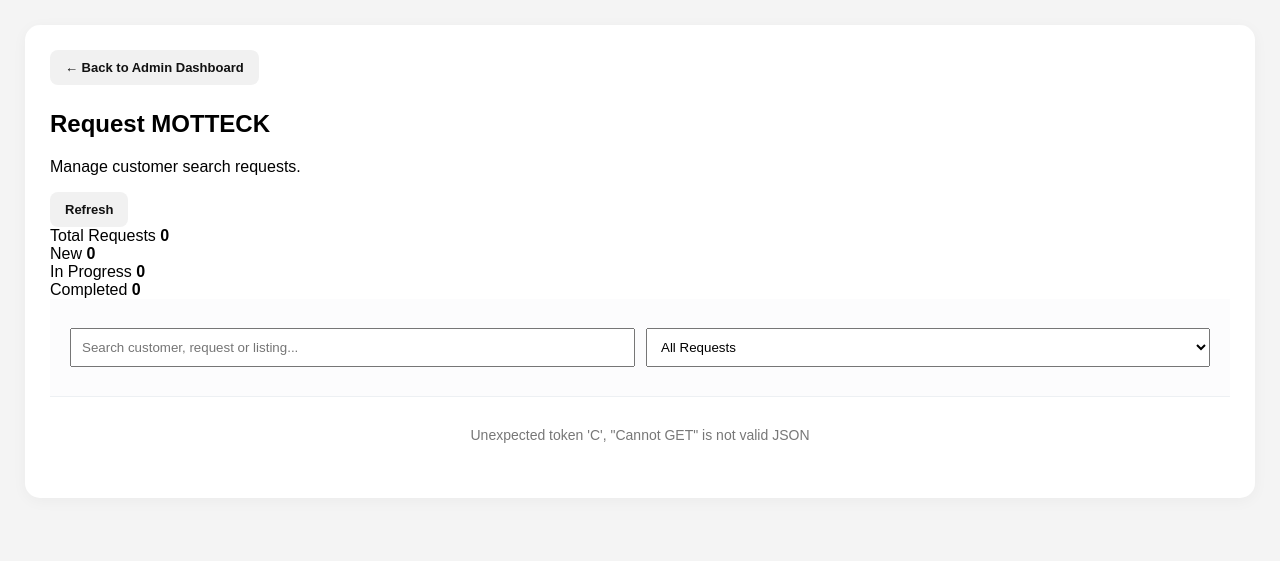
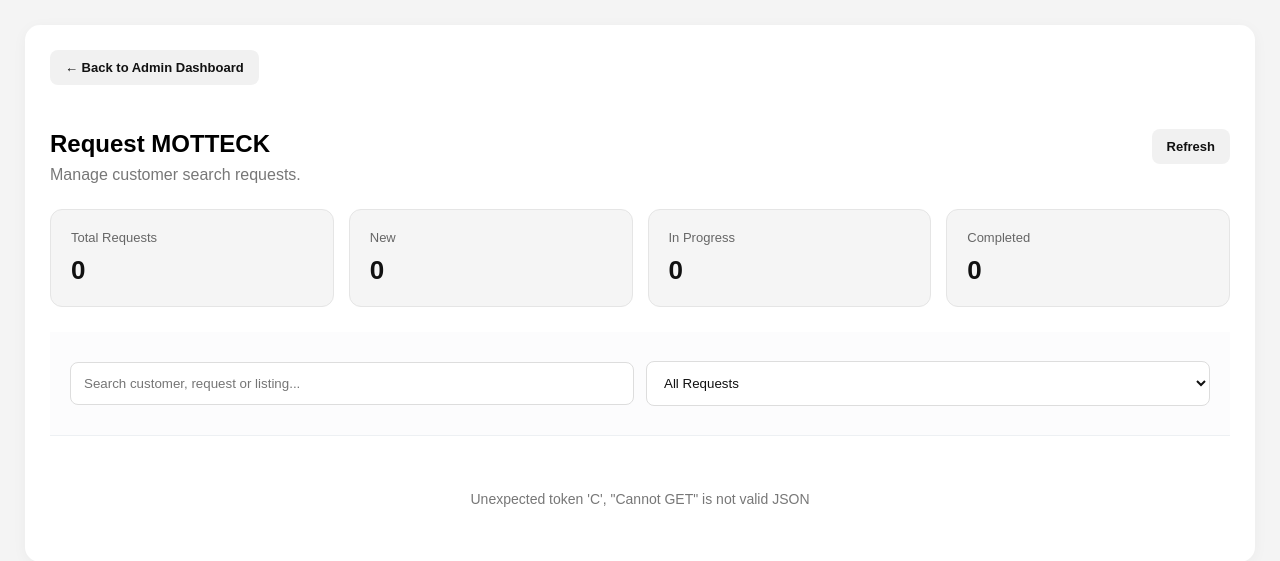
Before and after one commit to ochieng-stack/motteck, a Flask app: page /admin-dashboard in a window 1280 px wide, after a click that opens the changed part. Shown: the part 116-677 px from the top of the page. Run offline with Flask 3, Linux system fonts and the light colour scheme; the visitor is signed in with stand-in values (Sample User, id 1); parts of the project's set-up code (start-up, migrations or seed data) failed here and were passed over.

Commit message:
Add files via upload

```diff
--- a/static/admin_dashboard.css
+++ b/static/admin_dashboard.css
@@ -1719,3 +1719,226 @@ th, td {
     }
 
 }
+/* =========================================================
+   MOTTECK REQUEST MANAGEMENT
+========================================================= */
+
+.mreq-header{
+    display:flex;
+    align-items:center;
+    justify-content:space-between;
+    gap:20px;
+    flex-wrap:wrap;
+    margin-bottom:25px;
+}
+
+.mreq-header h2{
+    margin-bottom:8px;
+}
+
+.mreq-header p{
+    color:#777;
+    margin:0;
+}
+
+.mreq-summary{
+    display:grid;
+    grid-template-columns:repeat(4,minmax(0,1fr));
+    gap:15px;
+    margin-bottom:25px;
+}
+
+.mreq-summary-card{
+    background:#f5f5f5;
+    border:1px solid #e5e5e5;
+    border-radius:12px;
+    padding:20px;
+}
+
+.mreq-summary-card span{
+    display:block;
+    font-size:13px;
+    color:#666;
+    margin-bottom:10px;
+}
+
+.mreq-summary-card strong{
+    font-size:26px;
+    color:#111;
+}
+
+.mreq-controls{
+    display:flex;
+    gap:12px;
+    flex-wrap:wrap;
+    margin-bottom:25px;
+}
+
+.mreq-controls input,
+.mreq-controls select{
+    flex:1;
+    min-width:180px;
+    padding:13px;
+    border:1px solid #ddd;
+    border-radius:8px;
+    background:#fff;
+    color:#111;
+}
+
+.mreq-card{
+    border:1px solid #e4e4e4;
+    border-radius:14px;
+    background:#fff;
+    padding:22px;
+    margin-bottom:20px;
+    box-shadow:0 3px 12px rgba(0,0,0,.04);
+}
+
+.mreq-card-top{
+    display:flex;
+    align-items:center;
+    justify-content:space-between;
+    flex-wrap:wrap;
+    gap:15px;
+    margin-bottom:20px;
+}
+
+.mreq-card-top h3{
+    margin:0 0 8px;
+    word-break:break-word;
+}
+
+.mreq-card-top small{
+    color:#777;
+}
+
+.mreq-status{
+    display:inline-block;
+    padding:8px 12px;
+    border-radius:30px;
+    background:#eee;
+    color:#222;
+    font-size:12px;
+    font-weight:700;
+}
+
+.mreq-listing{
+    display:flex;
+    align-items:center;
+    gap:15px;
+    margin-bottom:20px;
+    padding:15px;
+    background:#f7f7f7;
+    border-radius:10px;
+}
+
+.mreq-listing-image{
+    width:110px;
+    height:85px;
+    object-fit:cover;
+    border-radius:8px;
+    background:#eee;
+}
+
+.mreq-listing p{
+    margin:8px 0 0;
+    color:#777;
+    font-size:13px;
+}
+
+.mreq-details{
+    display:grid;
+    grid-template-columns:repeat(2,minmax(0,1fr));
+    gap:10px 20px;
+}
+
+.mreq-details p{
+    margin:0;
+    padding:10px 0;
+    border-bottom:1px solid #eee;
+    overflow-wrap:anywhere;
+}
+
+.mreq-description{
+    background:#f7f7f7;
+    padding:18px;
+    border-radius:10px;
+    margin-top:20px;
+}
+
+.mreq-description p{
+    white-space:pre-wrap;
+    overflow-wrap:anywhere;
+    line-height:1.6;
+    margin-bottom:0;
+}
+
+.mreq-actions{
+    display:flex;
+    align-items:center;
+    gap:12px;
+    flex-wrap:wrap;
+    margin-top:20px;
+    padding-top:20px;
+    border-top:1px solid #eee;
+}
+
+.mreq-actions label{
+    font-weight:600;
+}
+
+.mreq-status-select{
+    padding:12px;
+    border:1px solid #ddd;
+    border-radius:8px;
+    background:#fff;
+}
+
+.mreq-save-status{
+    padding:12px 18px;
+    background:#111;
+    color:#fff;
+    border:none;
+    border-radius:8px;
+    cursor:pointer;
+    font-weight:600;
+}
+
+.mreq-save-status:hover{
+    background:#333;
+}
+
+@media(max-width:800px){
+
+    .mreq-summary{
+        grid-template-columns:repeat(2,minmax(0,1fr));
+    }
+
+    .mreq-details{
+        grid-template-columns:1fr;
+    }
+
+}
+
+@media(max-width:500px){
+
+    .mreq-card{
+        padding:15px;
+    }
+
+    .mreq-listing-image{
+        width:85px;
+        height:75px;
+    }
+
+    .mreq-actions{
+        align-items:stretch;
+        flex-direction:column;
+    }
+
+    .mreq-status-select,
+    .mreq-save-status{
+        width:100%;
+    }
+
+}
```
